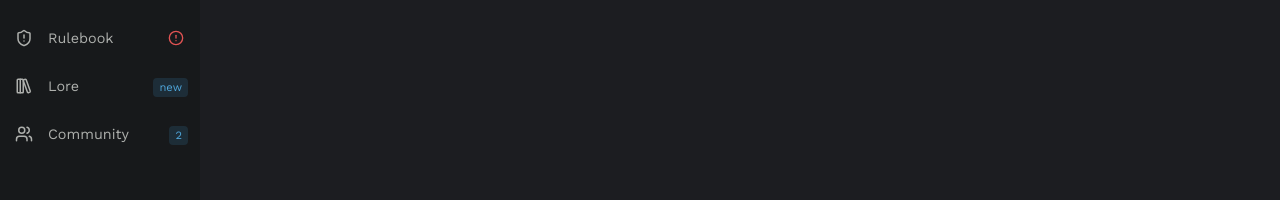
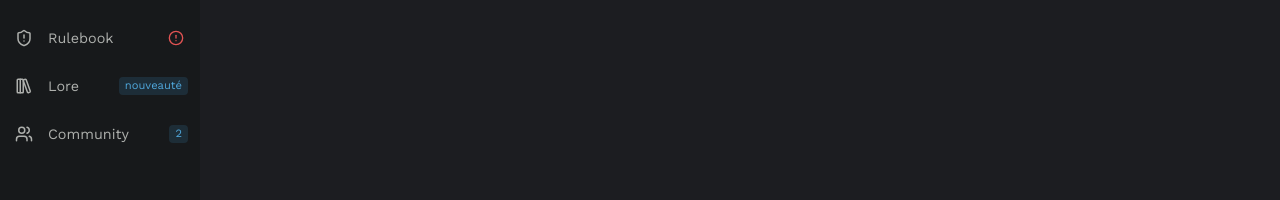
Before and after one commit to mcpronovost/nwz-oykus, a React (Vite) app in the folder frontend/: page / in a window 1280 px wide. Shown: the part 179-379 px from the top of the page. Built offline with nearby package versions, Linux system fonts and the light colour scheme.

Commit message:
Update AppSidebar to enhance Chip styles, adjust AppSidebar SCSS for improved positioning and visibility of side elements on closed variant

```diff
--- a/frontend/src/components/core/AppSidebar/index.jsx
+++ b/frontend/src/components/core/AppSidebar/index.jsx
@@ -33,7 +33,7 @@ export default function AppSidebar() {
           </ul>
           <ul className="oyk-app-sidebar-nav-list">
             <OykNavItem icon={ShieldAlert} text="Rulebook" href="rulebook" sideIcon={CircleAlert} sideIconColor="danger" />
-            <OykNavItem icon={LibraryBig} text="Lore" href="lore" sideChip="new" sideChipColor="primary" />
+            <OykNavItem icon={LibraryBig} text="Lore" href="lore" sideChip="nouveauté" sideChipColor="primary" />
             <OykNavItem icon={Users} text="Community" href="community" sideChip="2" sideChipColor="primary" />
           </ul>
         </nav>
--- a/frontend/src/styles/common/_chip.scss
+++ b/frontend/src/styles/common/_chip.scss
@@ -4,10 +4,19 @@
   font-size: 0.7rem;
   line-height: 1;
   white-space: nowrap;
+  overflow: hidden;
+  display: flex;
+  align-items: center;
+  justify-content: center;
+  max-width: 100%;
   padding: 3px 6px;
 
   &-content {
     color: var(--oyk-core-fg);
+    text-overflow: ellipsis;
+    overflow: hidden;
+    display: inline-block;
+    max-width: 100%;
     filter: brightness(1.8);
   }
 
--- a/frontend/src/styles/core/app-sidebar.scss
+++ b/frontend/src/styles/core/app-sidebar.scss
@@ -17,10 +17,16 @@
           transform: scale(0.98);
         }
 
-        &-text,
+        &-text {
+          opacity: 1;
+        }
+
         &-side-icon,
         &-side-chip {
-          opacity: 1;
+          background-color: transparent;
+          position: relative;
+          right: auto;
+          top: auto;
         }
       }
     }
@@ -96,6 +102,7 @@
         height: 100%;
         min-height: 32px;
         width: 100%;
+        position: relative;
         padding: 6px 0;
         transition: background-color 0.3s;
 
@@ -131,23 +138,29 @@
         }
 
         &-side-icon {
+          background-color: var(--oyk-app-sidebar-bg);
           display: flex;
           align-items: center;
           justify-content: center;
           flex: 0 0 32px;
           height: 16px;
           width: 16px;
-          opacity: 0;
-          transition: opacity 0.3s;
+          position: absolute;
+          right: 0;
+          top: 0;
         }
 
         &-side-chip {
+          background-color: var(--oyk-app-sidebar-bg);
           line-height: 1;
+          display: flex;
           align-items: center;
           justify-content: center;
+          max-width: calc(100% + 8px);
+          position: absolute;
+          right: -8px;
+          top: 0;
           margin: 0 4px;
-          opacity: 0;
-          transition: opacity 0.3s;
         }
       }
     }
```
